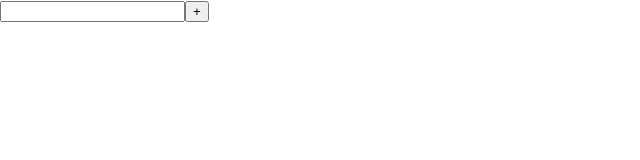
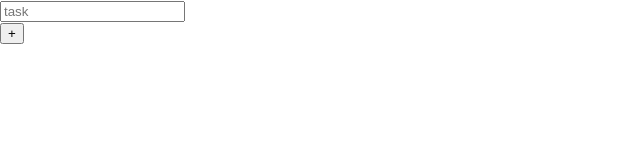
Before and after one commit to arielgomezmendez/to-do-app-react-1, a React (Create React App) app: page / in a window 1280 px wide. Shown: the top 160 px of the page, without its empty margins (0-640 px from the left). Built offline with nearby package versions, Linux system fonts and the light colour scheme.

Commit message:
Create Button component

```diff
--- /dev/null
+++ b/src/components/Button/Button.js
@@ -0,0 +1,15 @@
+import React from 'react'
+
+const Button = ({type, onClick, children}) => {
+    return (
+        <div>
+            <button
+                children = {children}
+                onClick = {onClick}
+                type = {type}
+            />
+        </div>
+    )
+}
+
+export default Button
--- a/src/components/Form/Form.js
+++ b/src/components/Form/Form.js
@@ -1,12 +1,17 @@
 import React from 'react'
+import Button from '../Button/Button'
 
 const Form = () => {
 
     return (
         <div>
             <form>
-                <input></input>
-                <button>+</button>
+                <input placeholder='task' required></input>
+                <Button
+                    children= "+"
+                    type="submit"
+                    onClick="onClick"
+                />
             </form>
         </div>
     )
```
